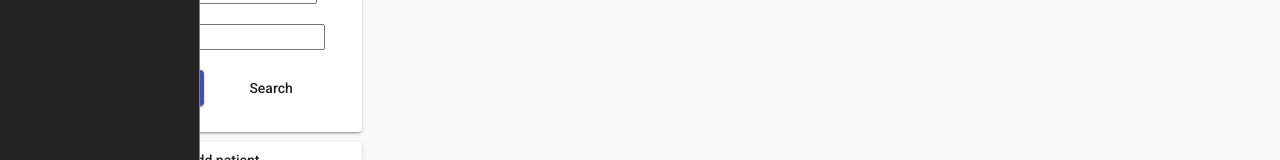
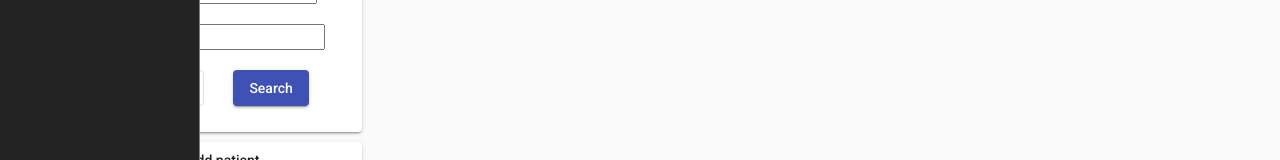
Before and after one commit to bigbyman/rtask-angular, an Angular app: page /patients in a window 1280 px wide. Shown: the part 226-386 px from the top of the page. Built offline with nearby package versions, Linux system fonts and the light colour scheme; no server answers.

Commit message:
Switch button styles

```diff
--- a/src/app/component/patient-search/patient-search.component.html
+++ b/src/app/component/patient-search/patient-search.component.html
@@ -18,10 +18,10 @@
       </div>
       <div class="search-actions d-flex flex-row justify-content-between">
         <div class="search-item">
-          <button mat-raised-button color="primary" (click)="onShowAll()">Show all</button>
+          <button mat-stroked-button color="primary" (click)="onShowAll()">Show all</button>
         </div>
         <div class="search-item">
-          <button mat-flat-button (click)="onSearch()">Search</button>
+          <button mat-raised-button color="primary" (click)="onSearch()">Search</button>
         </div>
       </div>
     </div>
```
